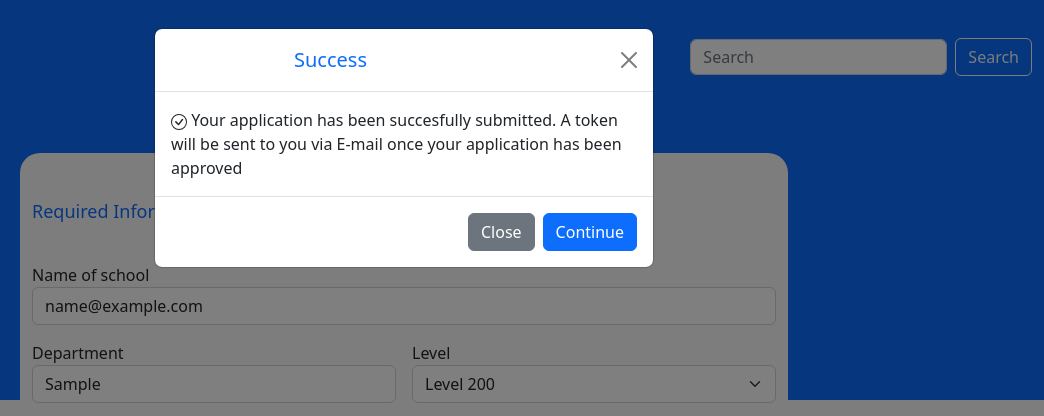
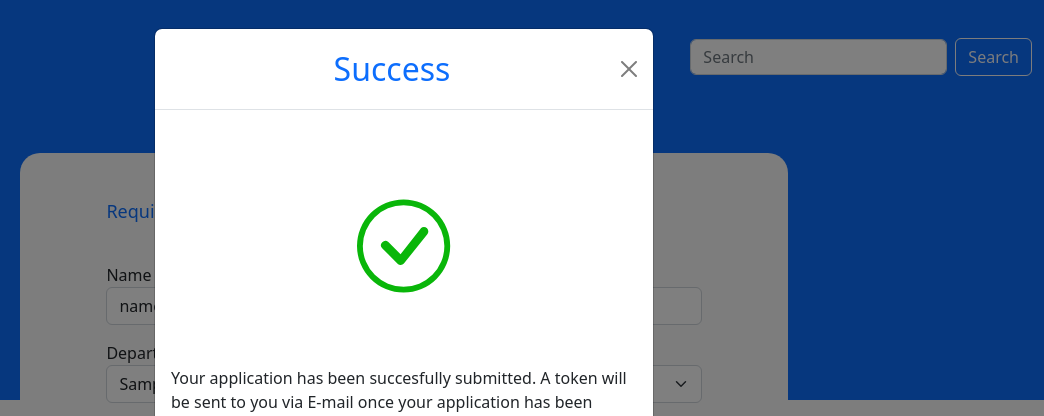
Before and after one commit to skye8-tech/s8-ims, a website: page src/pages/application_Requiredinfo.html in a window 1280 px wide. Both pictures are taken after typing "name@example.com", "Sample", "2020-01-15" into the empty fields and a click on the button "Submit". Shown: the top 416 px of the page, 236-1280 px from the left. Drawn offline with nearby package versions, Linux system fonts and the light colour scheme.

Commit message:
Added some styling to application.Requiredinfo.css

```diff
--- a/src/css/application.Requiredinfo.css
+++ b/src/css/application.Requiredinfo.css
@@ -22,10 +22,25 @@ body {
 .container-top {
     margin-top: 5vh;
     border-radius: 20px;
+
+}
+
+.content{
+    margin-left: 10%;
+    margin-right: 10%;
 }
 
 .modal-title{
-    margin: auto;
+    margin-left: auto;
     color: #0d6efd;
+    font-size: xx-large;
 
 }
+
+.bi1{
+    margin-left: 40%;
+    margin-right: 40%;
+    height: 30vh;
+    width: 20%;
+    color: rgb(9, 182, 9);
+}
```
